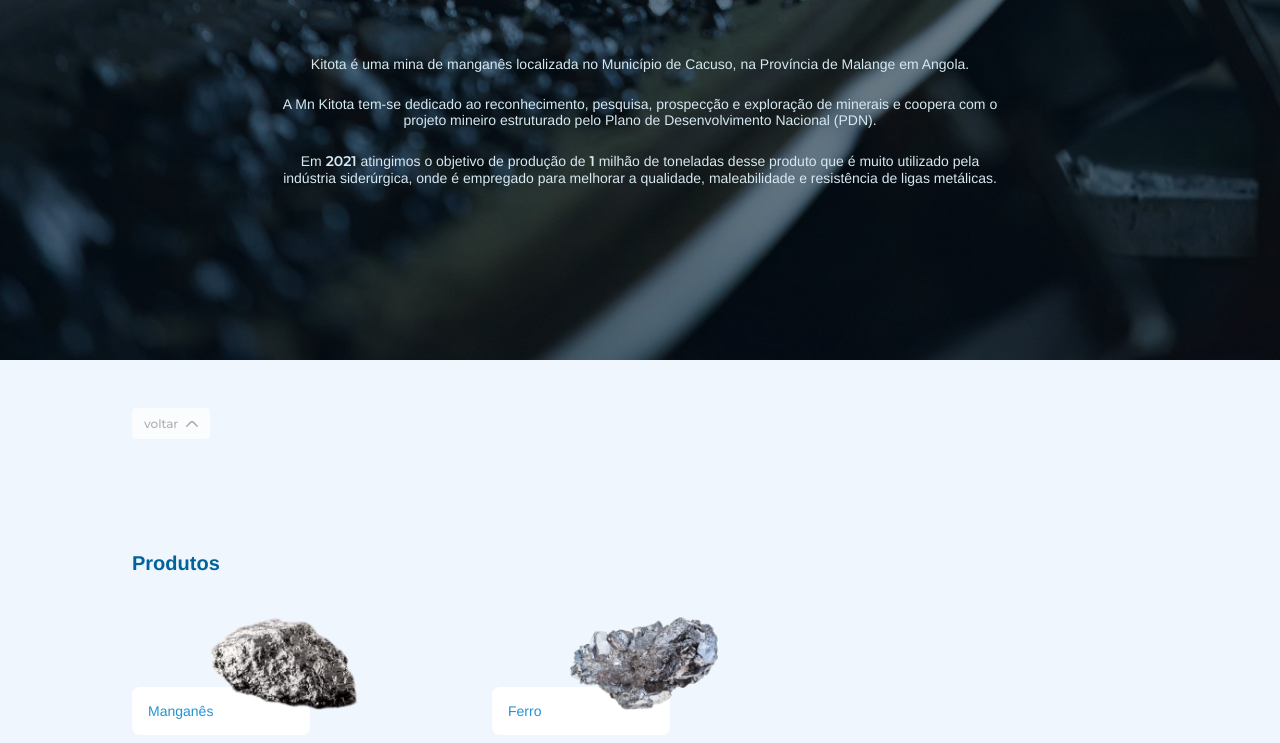
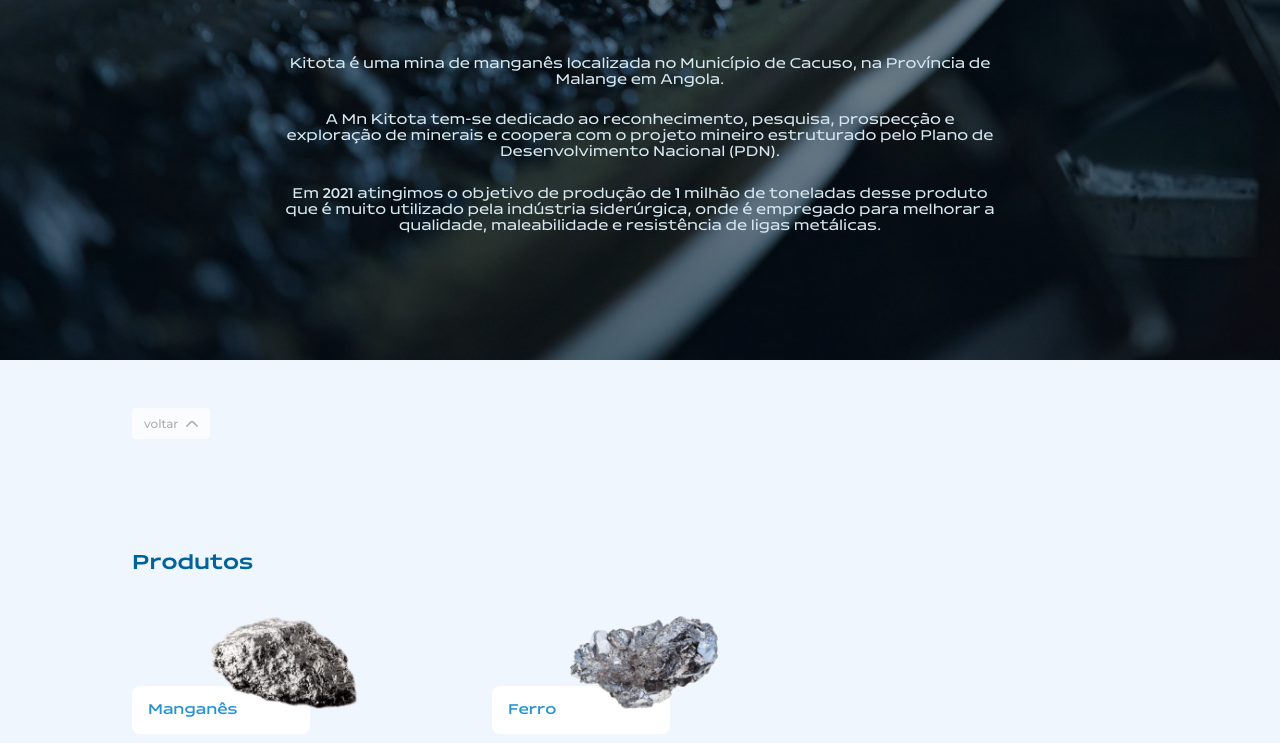
Before and after one commit to raphaelrocha018/kitota, a plain HTML site: page index.html in a window 1280 px wide. Shown: the part 440-1183 px from the top of the page. Drawn offline with Linux system fonts and the light colour scheme; the site is published under a folder, as on GitHub Pages, so addresses that start at the root find nothing.

Commit message:
fix-fonts

```diff
--- a/css/componentes/tipografia.css
+++ b/css/componentes/tipografia.css
@@ -4,19 +4,19 @@
 
 @font-face {
     font-family: Adero;
-    src: url(/css/fonts/adero/AderoTrial-Regular.otf) format(opentype);
+    src: url(../fonts/adero/AderoTrial-Regular.otf) format(opentype);
     font-weight: 400;
 }
 
 @font-face {
     font-family: Adero;
-    src: url(/css/fonts/adero/AderoTrial-Medium.otf) format(opentype);
+    src: url(../fonts/adero/AderoTrial-Medium.otf) format(opentype);
     font-weight: 500;
 }
 
 @font-face {
     font-family: Adero;
-    src: url(/css/fonts/adero/AderoTrial-SemiBold.otf) format(opentype);
+    src: url(../fonts/adero/AderoTrial-SemiBold.otf) format(opentype);
     font-weight: 600;
 }
 
```
